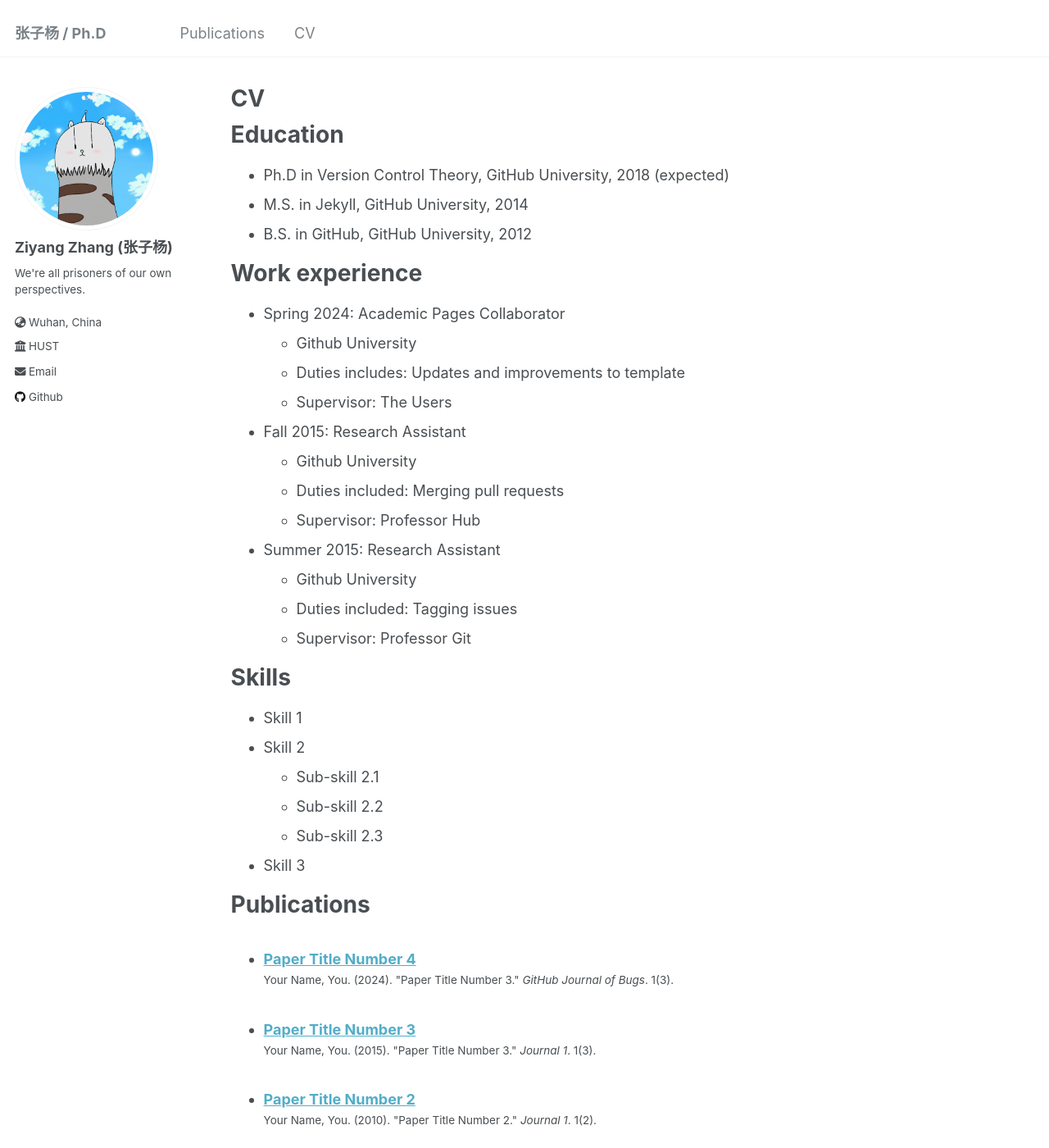
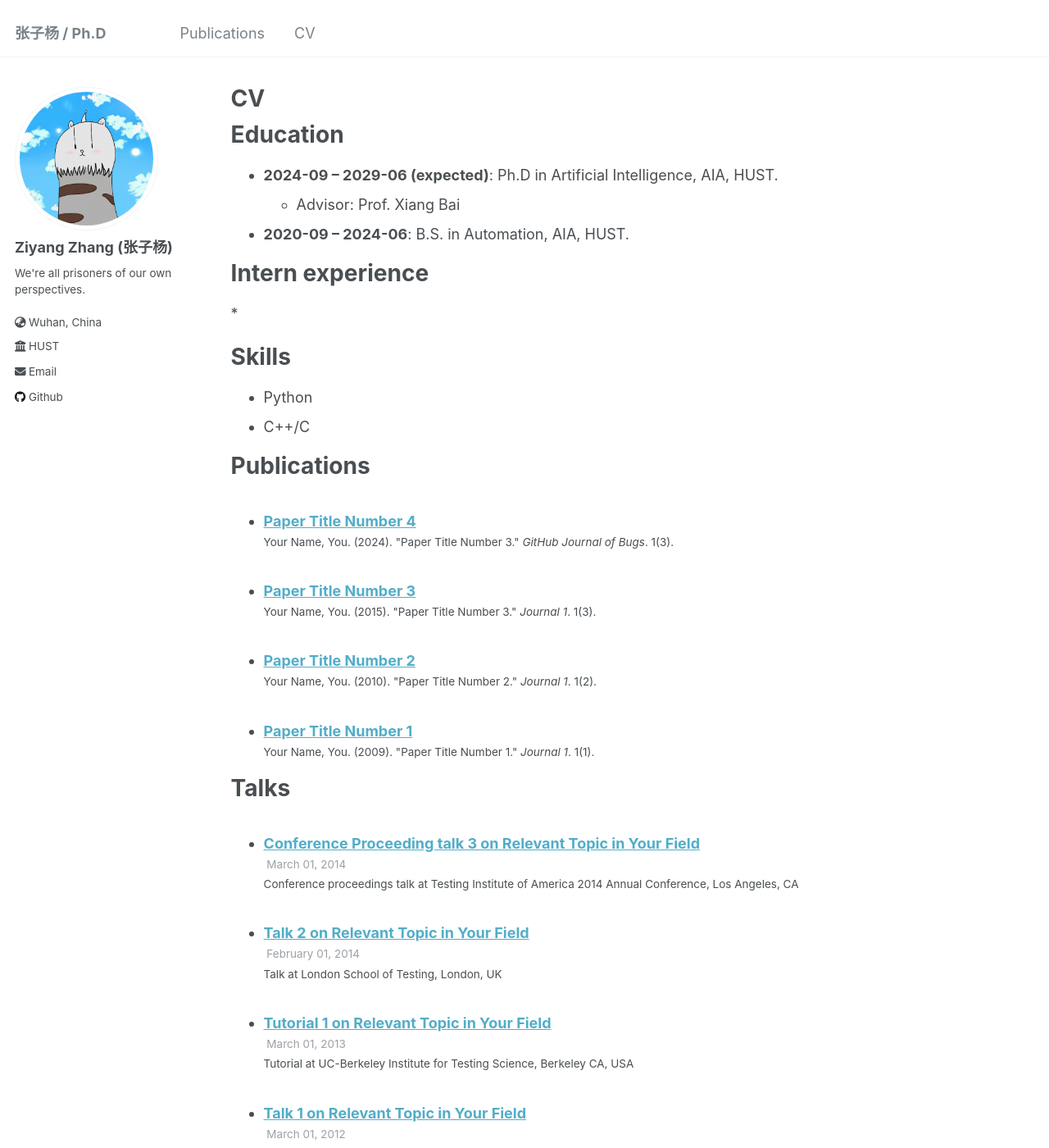
Before and after one commit to zenosai/zenosai.github.io, a Jekyll site: the page built from _pages/cv.md, in a window 1280 px wide and 1400 px high. Shown: the whole window at 82% size. Built offline with Jekyll 4.4.1, drawn with Linux system fonts in a browser that asks for light colours; some of the changed text lies outside the part shown.

Commit message:
Update first version of CV

```diff
--- a/_pages/cv.md
+++ b/_pages/cv.md
@@ -11,35 +11,18 @@
 
 Education
 ======
-* Ph.D in Version Control Theory, GitHub University, 2018 (expected)
-* M.S. in Jekyll, GitHub University, 2014
-* B.S. in GitHub, GitHub University, 2012
+* **2024-09 -- 2029-06 (expected)**: Ph.D in Artificial Intelligence, AIA, HUST.
+  * Advisor: Prof. Xiang Bai
+* **2020-09 -- 2024-06**: B.S. in Automation, AIA, HUST.
 
-Work experience
+Intern experience
 ======
-* Spring 2024: Academic Pages Collaborator
-  * Github University
-  * Duties includes: Updates and improvements to template
-  * Supervisor: The Users
-
-* Fall 2015: Research Assistant
-  * Github University
-  * Duties included: Merging pull requests
-  * Supervisor: Professor Hub
-
-* Summer 2015: Research Assistant
-  * Github University
-  * Duties included: Tagging issues
-  * Supervisor: Professor Git
+*
 
 Skills
 ======
-* Skill 1
-* Skill 2
-  * Sub-skill 2.1
-  * Sub-skill 2.2
-  * Sub-skill 2.3
-* Skill 3
+* Python
+* C++/C
 
 Publications
 ======
@@ -61,4 +44,4 @@
 
 Service and leadership
 ======
-* Currently signed in to 43 different slack teams
+*
```
Also changed, not shown: _pages/sitemap.md (+3 -1 lines).
